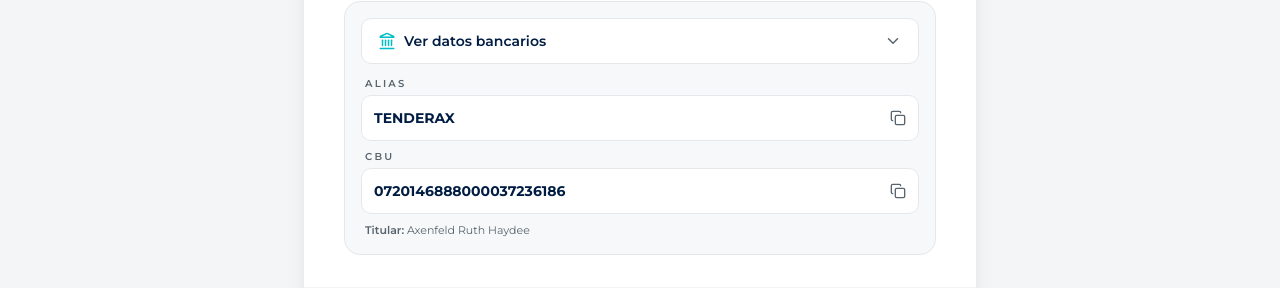
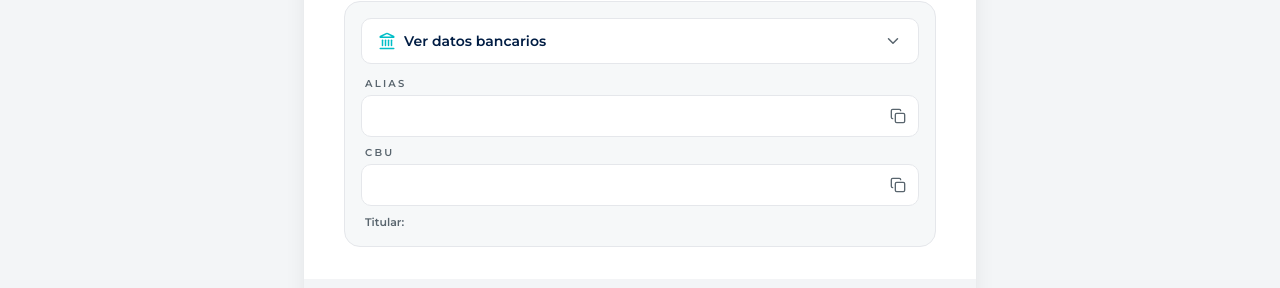
Before and after one commit to TomasLopezPrimi/tender-web, a Next.js app: page /gracias in a window 1280 px wide. Both pictures are taken after a click on the button "Ver datos bancarios". Shown: the part 993-1281 px from the top of the page. Built offline with nearby package versions, Linux system fonts and the light colour scheme; no server answers.

Commit message:
variabl de entorno

```diff
--- a/app/gracias/page.tsx
+++ b/app/gracias/page.tsx
@@ -1,5 +1,6 @@
 import { Suspense } from "react";
 import { GraciasContent } from "@/components/gracias/gracias-content";
+import { config } from "@/config";
 
 export default function GraciasPage() {
   return (
@@ -10,7 +11,7 @@ export default function GraciasPage() {
         </div>
       }
     >
-      <GraciasContent />
+      <GraciasContent bankDetails={config.bankDetails} />
     </Suspense>
   );
 }
--- a/components/gracias/gracias-content.tsx
+++ b/components/gracias/gracias-content.tsx
@@ -37,13 +37,17 @@ import { BankField } from "./bank-field";
 
 type PaymentVerification = "idle" | "checking" | "paid" | "cancelled" | "unconfirmed";
 
+interface GraciasContentProps {
+  bankDetails: typeof config.bankDetails;
+}
+
 const validOrderId = (value: string | null) => {
   if (!value) return null;
   const id = Number(value);
   return Number.isInteger(id) && id > 0 ? String(id) : null;
 };
 
-export function GraciasContent() {
+export function GraciasContent({ bankDetails }: GraciasContentProps) {
   const searchParams = useSearchParams();
   const clearCart = useCartStore((state) => state.clearCart);
   const [resolvedState, setResolvedState] = useState<ResolvedThankYouState>({
@@ -313,18 +317,18 @@ export function GraciasContent() {
                   <CollapsibleContent className="mt-3 space-y-2 animate-fade-in">
                     <BankField
                       label="Alias"
-                      value={config.bankDetails.alias}
+                      value={bankDetails.alias}
                       copied={copiedField === "alias"}
-                      onCopy={() => copyToClipboard(config.bankDetails.alias, "alias")}
+                      onCopy={() => copyToClipboard(bankDetails.alias, "alias")}
                     />
                     <BankField
                       label="CBU"
-                      value={config.bankDetails.cbu}
+                      value={bankDetails.cbu}
                       copied={copiedField === "cbu"}
-                      onCopy={() => copyToClipboard(config.bankDetails.cbu, "cbu")}
+                      onCopy={() => copyToClipboard(bankDetails.cbu, "cbu")}
                     />
                     <p className="pl-1 text-[11px] text-[var(--tender-text-muted)]">
-                      <span className="font-semibold">Titular:</span> {config.bankDetails.titular}
+                      <span className="font-semibold">Titular:</span> {bankDetails.titular}
                     </p>
                   </CollapsibleContent>
                 </Collapsible>
--- a/config.ts
+++ b/config.ts
@@ -27,9 +27,9 @@ export const config = {
       ],
     emailVentas: "ventas@tender.com.ar",
     bankDetails : {
-        alias: "TENDERAX",
-        cbu: "0720146888000037236186",
-        titular: "Axenfeld Ruth Haydee"
+        alias: process.env.BANK_ALIAS!,
+        cbu: process.env.BANK_CBU!,
+        titular: process.env.BANK_ACCOUNT_HOLDER!
     },
     GOOGLE_ANALYTICS_ID: "G-VP3D951D7F",
     SITE_URL: getSiteUrl(),
--- a/package.json
+++ b/package.json
@@ -12,7 +12,7 @@
     "lint": "eslint ."
   },
   "dependencies": {
-    "@hookform/resolvers": "^3.9.1",
+    "@hookform/resolvers": "^7.0.3",
     "@radix-ui/react-accordion": "1.2.12",
     "@radix-ui/react-alert-dialog": "1.1.15",
     "@radix-ui/react-aspect-ratio": "1.1.8",
@@ -64,7 +64,7 @@
     "sonner": "^1.7.1",
     "tailwind-merge": "^3.3.1",
     "vaul": "^1.1.2",
-    "zod": "^3.24.1",
+    "zod": "^4.6.7",
     "zustand": "^5.0.12"
   },
   "devDependencies": {
--- a/pnpm-workspace.yaml
+++ b/pnpm-workspace.yaml
@@ -3,9 +3,14 @@ packages:
 
 ignoreScripts: true
 
+minimumReleaseAgeExclude:
+  - "@isaacs/nonrecursive-glob-match@1.1.0"
+  - minimatch@11.0.5
+
 overrides:
   "@hono/node-server": "2.0.11"
   lodash: "4.18.1"
+  minimatch: "11.0.5"
   postcss: "8.5.28"
   sharp: "0.35.5"
   source-map-js: "1.2.2"
```
Also changed, not shown: 2 other files (tests, documents, lock files or other folders).
